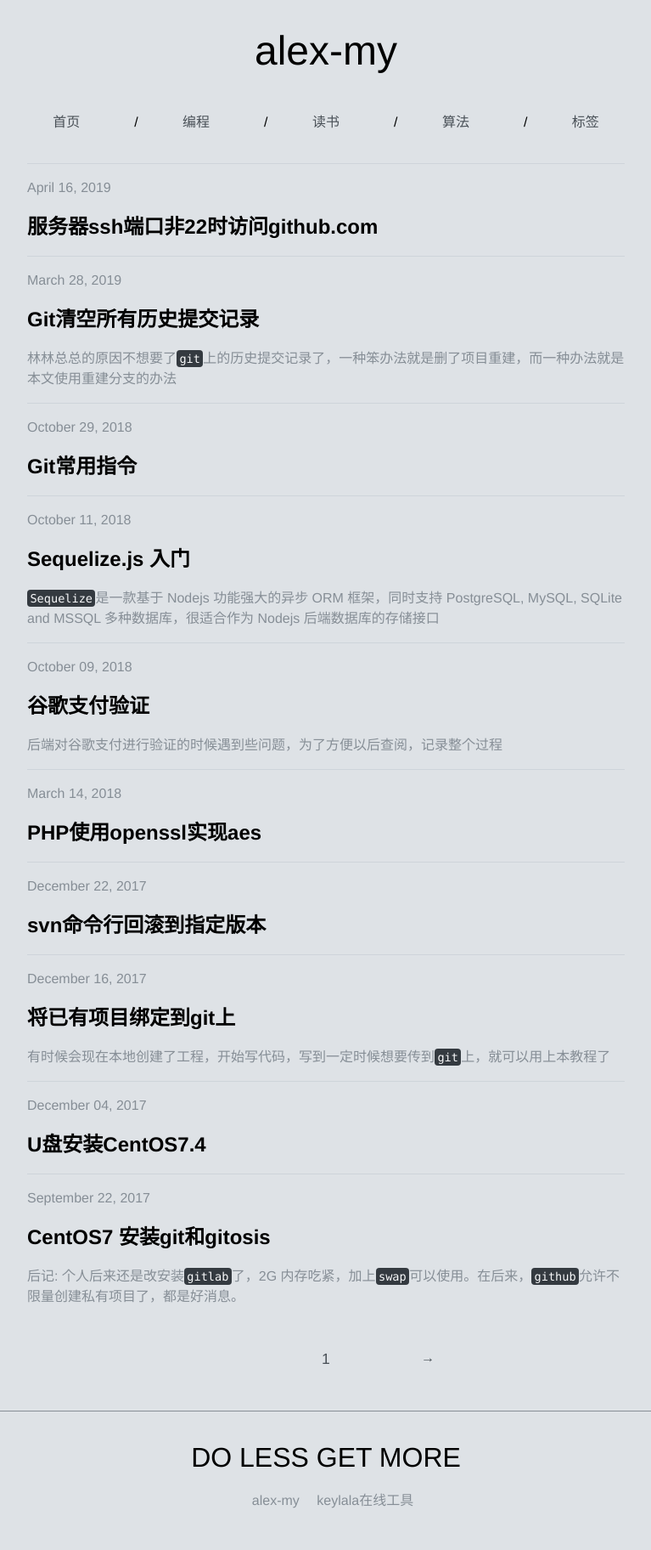
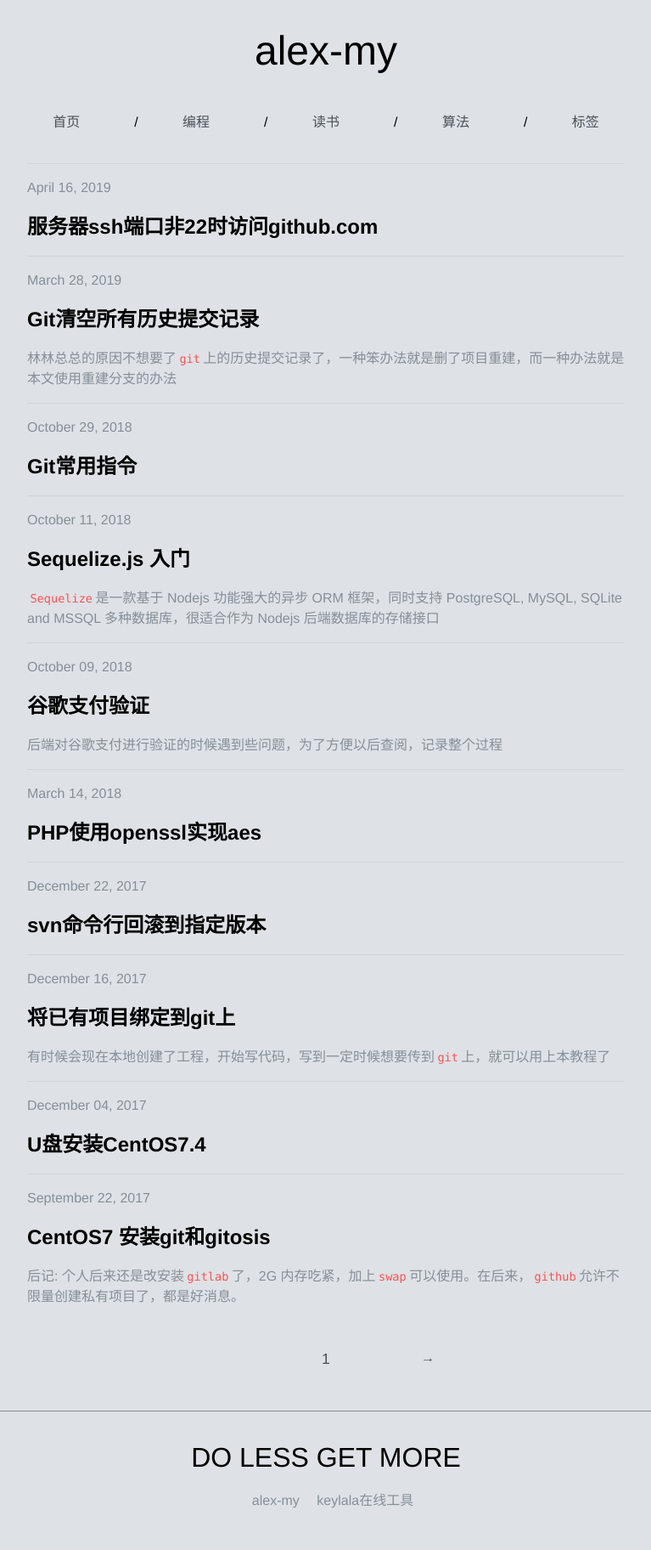
Before and after one commit to alex-my/alex-my.github.io, a Jekyll site: the page built from index.html, in a window 1280 px wide. Shown: the whole page at 85% size, without its empty margins (256-1023 px from the left). Built offline with Jekyll 4.4.1, drawn with Linux system fonts in a browser that asks for light colours; the list of posts is cut into pages by our own code; comment, search, counter and statistics services are not loaded.

Commit message:
修改代码颜色样式

```diff
--- a/_sass/_code.scss
+++ b/_sass/_code.scss
@@ -6,9 +6,8 @@ code {
 }
 
 code {
-    background-color: $oc-gray-8;
     border-radius: .25rem;
-    color: $oc-gray-0;
+    color: $oc-red-6;
     font-size: 85%;
     padding: .15em .25em;
 }
```
